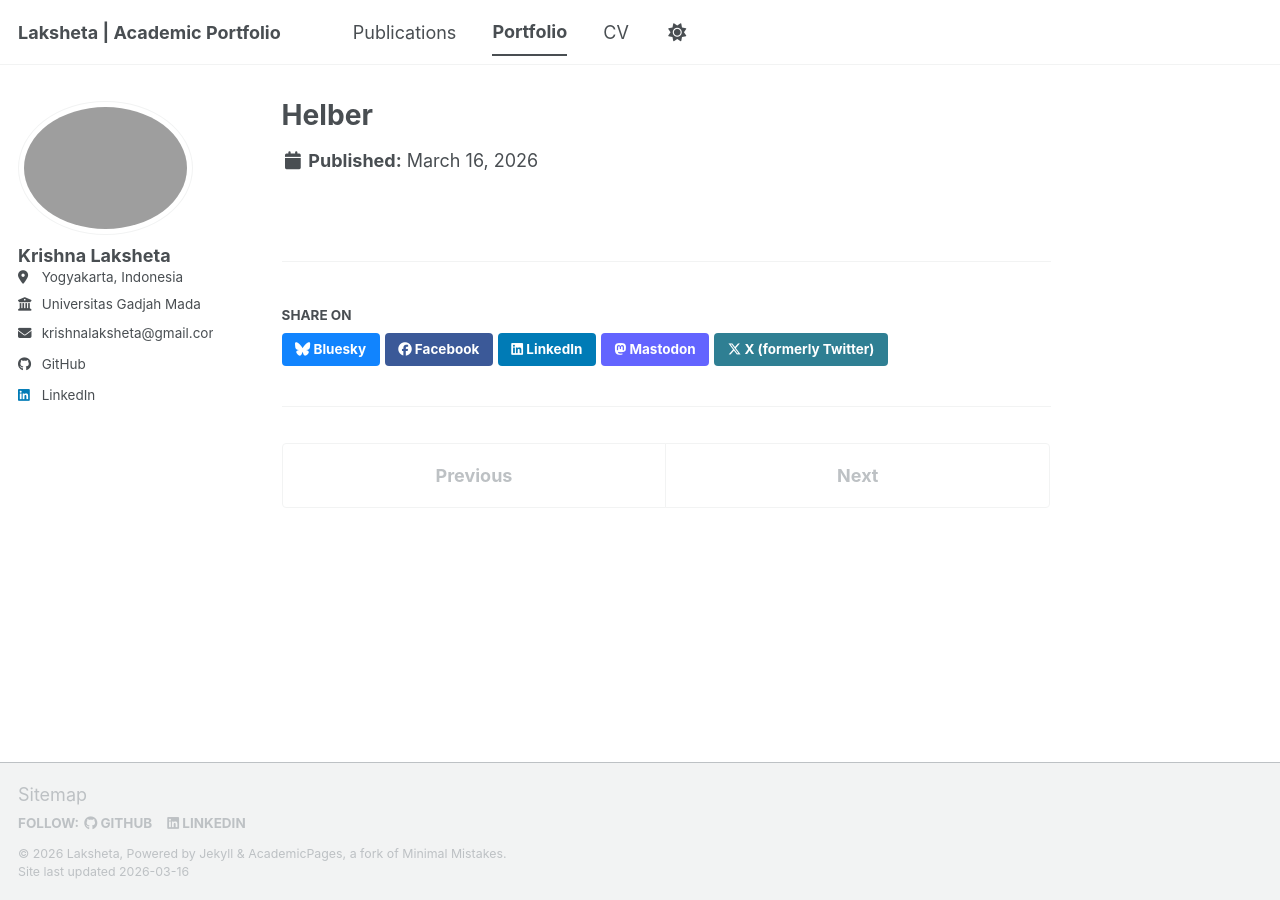
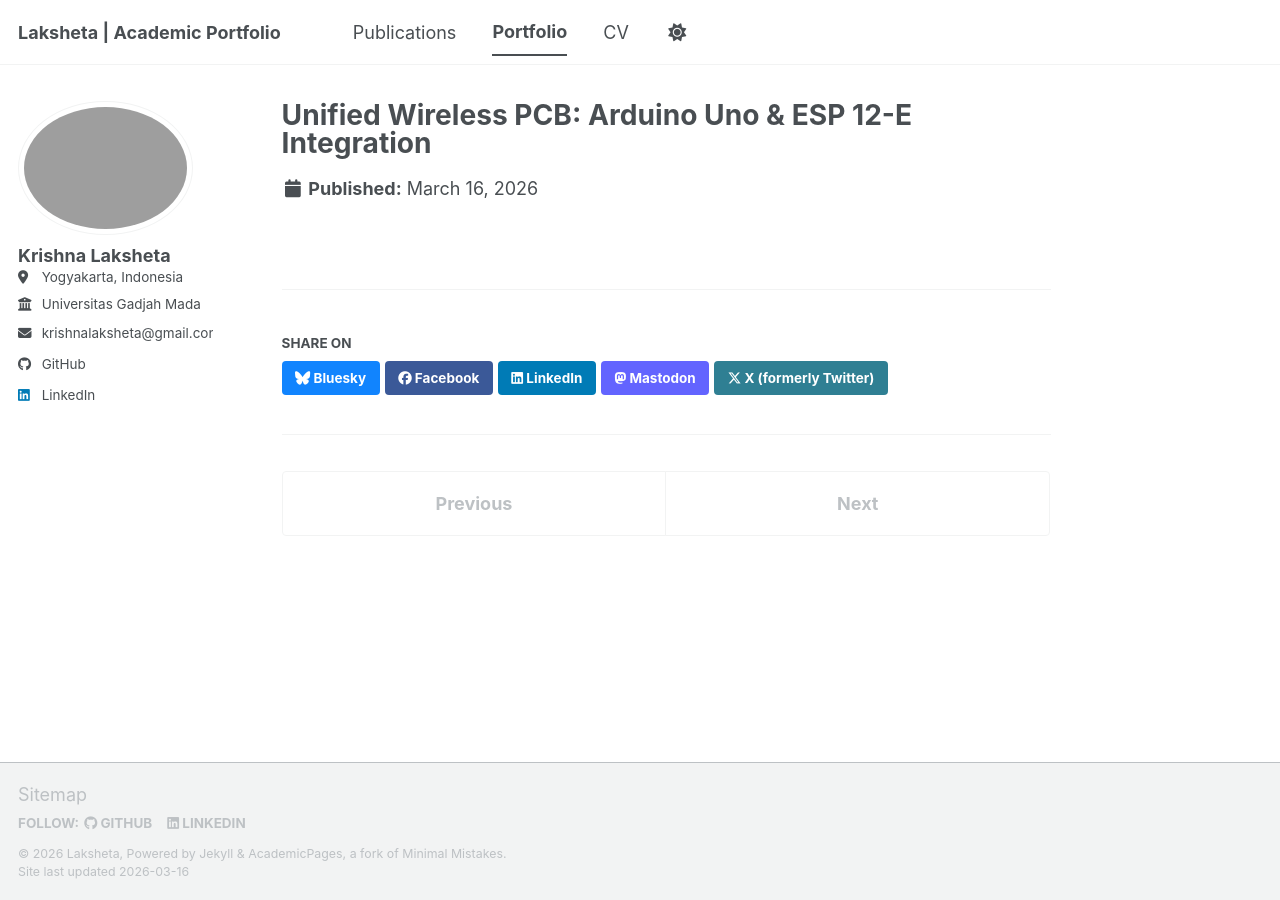
Before and after one commit to laksheta/laksheta.github.io, a Jekyll site: the page built from _portfolio/portfolio-8.md, in a window 1280 px wide. Built offline with Jekyll 4.4.1, drawn with Linux system fonts in a browser that asks for light colours; a script bundle is joined from its source files by our own code; library files that are not in the unit come from our copies.

Commit message:
port-8: add title

```diff
--- a/_portfolio/portfolio-8.md
+++ b/_portfolio/portfolio-8.md
@@ -1,6 +1,6 @@
 ---
-title: "Helber"
-excerpt: "excerpt. <br/><img src='/images/500x300.png' width='300'>"
+title: "Unified Wireless PCB: Arduino Uno & ESP 12-E Integration"
+excerpt: "Designed an integrated PCB for PT Helber Elektronika Indonesia that merges Arduino Uno and ESP 12-E architectures for wireless embedded applications. <br/><img src='/images/portofolio/8/header.png' width='400'>"
 collection: portfolio
 # classes: wide
 ---
```
